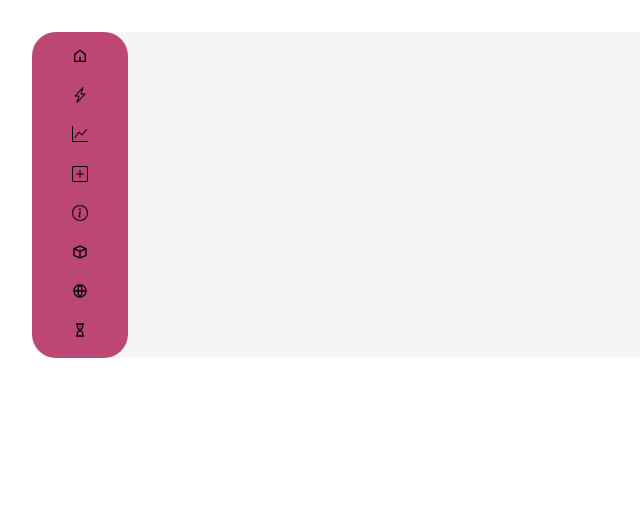
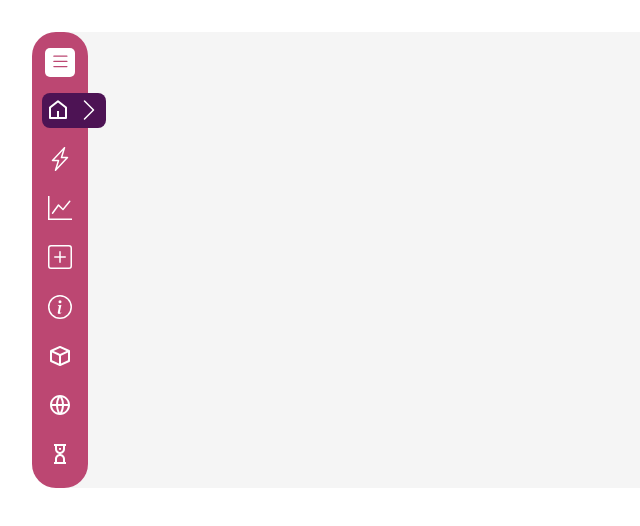
Before and after one commit to ipsitapriyadarsini/twyn_task, a React (Create React App) app: page / in a window 1280 px wide. Shown: the top 526 px of the page, without its empty margins (0-640 px from the left). Built offline with nearby package versions, Linux system fonts and the light colour scheme.

Commit message:
Added humburger active in active functionality

```diff
--- a/src/arritems.js
+++ b/src/arritems.js
@@ -5,28 +5,36 @@ import { BsLightningCharge,BsGraphUp,BsInfoCircle,BsPlusSquare } from "react-ico
 
 
 export const listItems = [{
+    id:1,
     icon: <RiHome5Line />,
     listName: "Dashboard"
 },{
+    id:2,
     icon: <BsLightningCharge/>,
     listName: "Energy Monitoring System"
 },{
+    id:3,
     icon: <BsGraphUp/>,
     listName: "Condition Based Monitoring"
 },{
+    id:4,
     icon: <BsPlusSquare/>,
     listName: "Quality Control"
 },{
+    id:5,
     icon: <BsInfoCircle/>,
     listName: "Predictive Maintenance"
 },{
+    id:6,
     icon: <BiCube/>,
     listName: "Inventory Status"
 },
 {
+    id:7,
     icon: <RiGlobalLine/>,
     listName: "Traceability"
 },{
+    id:8,
     icon: <CgSandClock/>,
     listName: "Defect Induction"
 },]
--- a/src/assets/css/sidebar.css
+++ b/src/assets/css/sidebar.css
@@ -1,14 +1,52 @@
-.sidebar-main-container{
-    max-width: 6rem;
+.sidebar-main-container {
+    max-width: 3.5rem;
     background: #BC4772;
     border-radius: 1.5rem;
+    color: white;
+    display: flex;
+    align-items: center;
+    justify-content: center;
+    flex-direction: column;
 }
+
+.hamburgur {
+    max-width: 1.5rem;
+    margin-top: 1rem;
+    background: white;
+    color: #BC4772;
+    border-radius: 5px;
+    padding: .2rem .3rem 0 .3rem;
+    font-size: 1.3rem;
+    cursor: pointer;
+}
+
 ul {
     list-style: none;
-   margin: 0;
-   padding:.4rem 0;
-   text-align: center;
+    margin: 0;
+    padding: .4rem 0;
+
 }
-.list_item{
-   padding: .6rem 0;
+
+.list_item {
+    font-size: 1.5rem;
+    padding: .6rem 0;
+    cursor: pointer;
+    text-align: center;
 }
+
+.active_menu {
+    width: 4rem;
+    padding-top:.3rem;
+    margin-left: 1.7rem;
+    background: #4D1354;
+    border-radius: .5rem;
+}
+.expanded_sidebar{
+    max-width: 10rem;
+    background: #BC4772;
+    border-radius: 1.5rem;
+    color: white;
+    display: flex;
+    flex-direction: column;
+    align-items: flex-end;
+}
--- a/src/components/sidebarComponent/Sidebar.jsx
+++ b/src/components/sidebarComponent/Sidebar.jsx
@@ -1,19 +1,33 @@
-import React from 'react'
+import React, { useState } from 'react'
 import { listItems } from '../../arritems'
 import "../../assets/css/sidebar.css"
-
+import { BsList, BsChevronRight } from "react-icons/bs";
 
 
 const Sidebar = () => {
+  const [active, setActive] = useState(0);
+  const [expandBar, setExpandBar] = useState(false)
+
   return (
-    <div className='sidebar-main-container'>
+    <div className={` ${expandBar ? "expanded_sidebar" : "sidebar-main-container"} `}>
+      <div className={` ${expandBar ? "expanded_sidebar" : ""} hamburgur`}
+        onClick={
+          () => setExpandBar(!expandBar)
+        }>
+        {expandBar ? <BsChevronRight /> : <BsList />}
+
+      </div>
       <ul>
         {listItems.map((item, index) => (
-          <>
-            <li key={index} className='list_item'>
-              {item.icon}
-            </li>
-          </>
+          <li key={index}
+            className="list_item"
+            onClick={() => {
+              setActive(index)
+            }}>
+            {active === index ?
+              <div className='active_menu'>{item.icon} <BsChevronRight /></div>
+              : item.icon}
+          </li>
         ))}
       </ul>
     </div>
--- a/src/index.css
+++ b/src/index.css
@@ -14,8 +14,8 @@ code {
 .body-main-container{
   margin: 2rem;
   max-width: 100%;
-  height: auto;
-  max-height: 100vh;
+  /* height: auto; */
+  /* max-height: 100vh; */
   background-color: #F5F5F5;
   border-radius: 1.5rem;
 }
```
